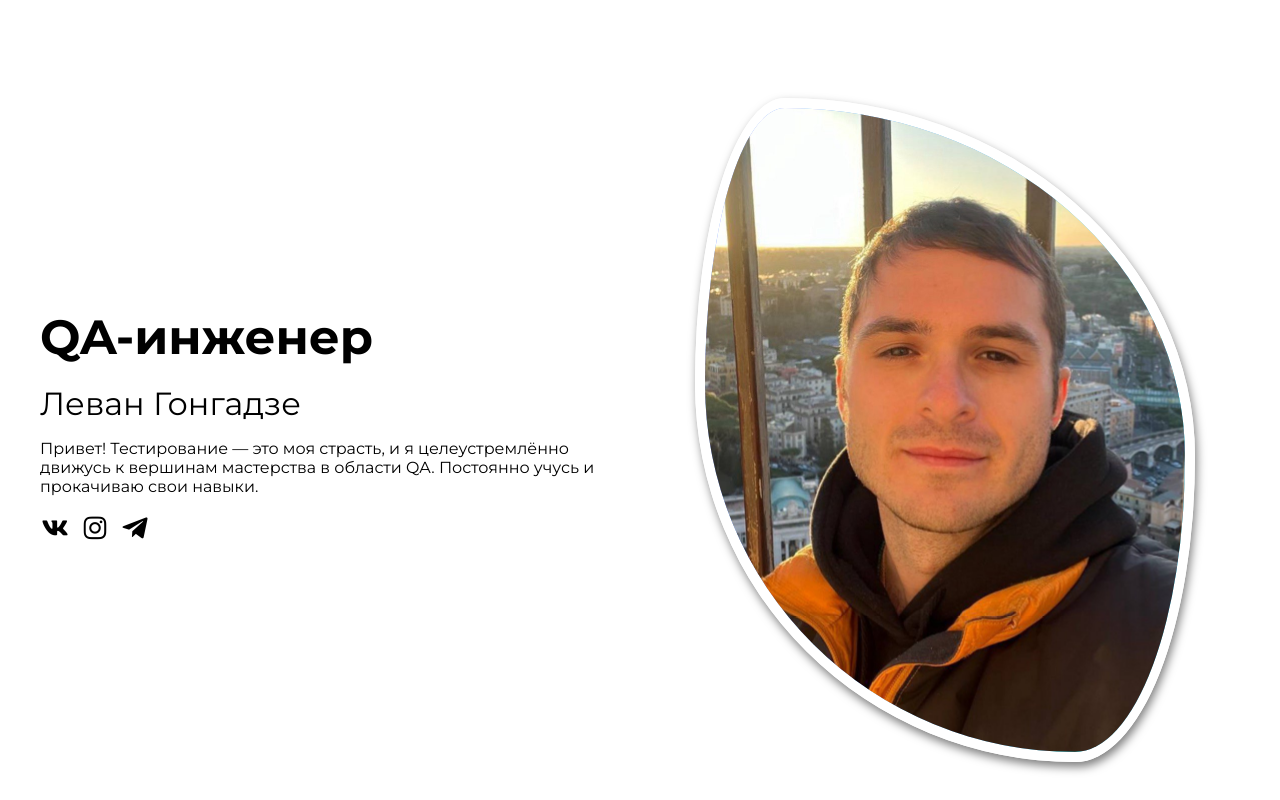
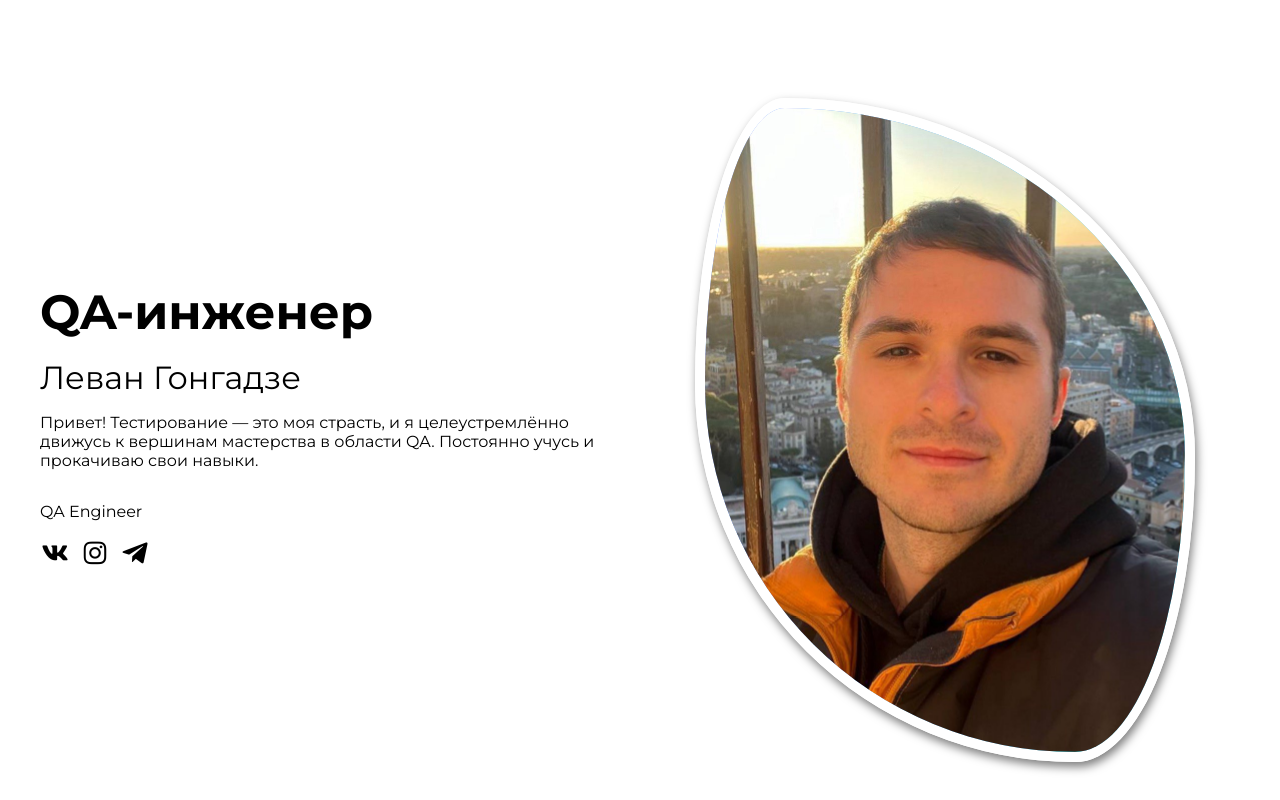
Before and after one commit to Leokartveli/CV, a plain HTML site: page index.html in a window 1280 px wide. Shown: the top 800 px of the page. Drawn offline with nearby package versions, Linux system fonts and the light colour scheme.

Commit message:
добавил параграф

```diff
--- a/index.html
+++ b/index.html
@@ -14,7 +14,8 @@
 
   <!-- Подключение шрифтов и иконок -->
   <link rel="preconnect" href="https://fonts.gstatic.com">
-  <link href="https://fonts.googleapis.com/css2?family=Montserrat:wght@300;400;500;600;700&display=swap" rel="stylesheet">
+  <link href="https://fonts.googleapis.com/css2?family=Montserrat:wght@300;400;500;600;700&display=swap"
+    rel="stylesheet">
   <link rel="stylesheet" href="https://cdn.jsdelivr.net/npm/boxicons@latest/css/boxicons.min.css">
   <link rel="stylesheet" href="style.css">
 </head>
@@ -30,6 +31,7 @@
         <h1 class="hero__title">QA-инженер</h1>
         <h2 class="hero__subtitle">Леван Гонгадзе</h2>
         <p class="hero__description">Привет! Тестирование — это моя страсть, и я целеустремлённо движусь к вершинам мастерства в области QA. Постоянно учусь и прокачиваю свои навыки.</p>
+        <p class="hero__description">QA Engineer</p>
         <div class="hero__links">
           <a class="hero__link" href="https://vk.com/lgongadze" target="_blank"><i class='bx bxl-vk'></i></a>
           <a class="hero__link" href="https://www.instagram.com/leokartvel/"><i class='bx bxl-instagram'></i></a>
@@ -60,7 +62,8 @@
 
         <div class="skills__item"><i class='bx bx-transfer'></i>
           <h3>REST API, SOAP</h3>
-          <p>Тестирование обмена данными через REST и SOAP сервисы, проверка корректности ответов и структуры данных.</p>
+          <p>Тестирование обмена данными через REST и SOAP сервисы, проверка корректности ответов и структуры данных.
+          </p>
         </div>
 
         <div class="skills__item"><i class='bx bx-search'></i>
@@ -110,7 +113,8 @@
 
         <div class="skills__item"><i class='bx bx-list-check'></i>
           <h3>Тестовая документация</h3>
-          <p>Подготовка чек-листов (Miro), написание тест-кейсов (Test IT), составление баг-репортов (Яндекс.Трекер).</p>
+          <p>Подготовка чек-листов (Miro), написание тест-кейсов (Test IT), составление баг-репортов (Яндекс.Трекер).
+          </p>
         </div>
       </div>
     </div>
```
